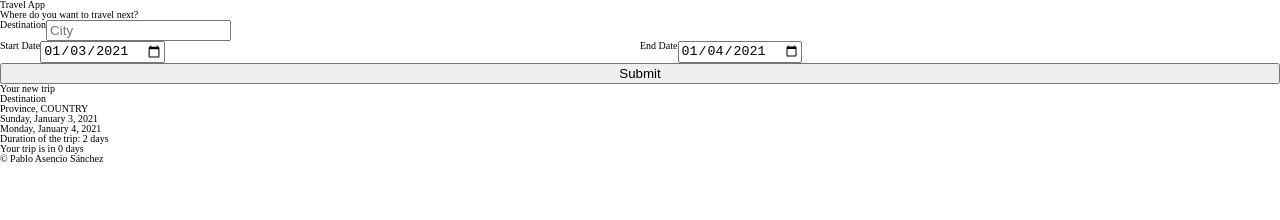
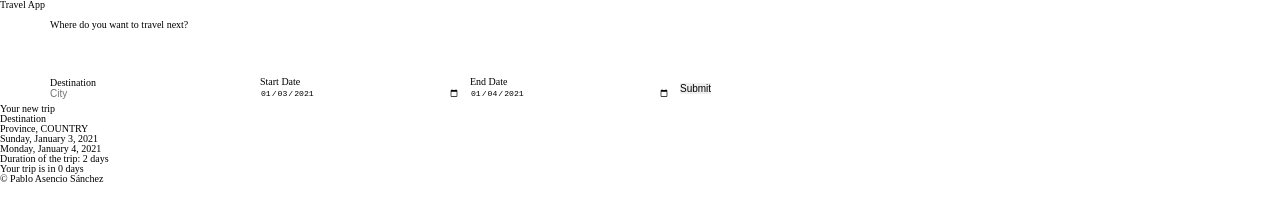
Before and after one commit to PabloAsencio/travel-app, a website built with webpack: page src/client/views/index.html in a window 1280 px wide. Built offline with nearby package versions, Linux system fonts and the light colour scheme; a web font is replaced by a local one.

Commit message:
feat: Create definitive layout for the form

```diff
--- a/src/client/styles/form.scss
+++ b/src/client/styles/form.scss
@@ -1,6 +1,10 @@
 .autocomplete {
     position: relative;
     display: inline-block;
+
+    &__input {
+        width: 100%;
+    }
 
     .autocomplete-items {
         position: absolute;
--- a/src/client/styles/layout.scss
+++ b/src/client/styles/layout.scss
@@ -1,10 +1,33 @@
+.tripSelection {
+    max-width: 50rem;
+    margin: 1rem 1rem auto 5rem;
+    display: flex;
+    flex-flow: column nowrap;
+    align-items: flex-start;
+}
+
 .form {
     display: flex;
     flex-flow: column nowrap;
+    align-items: center;
 
     &__field {
         display: flex;
         flex-flow: column nowrap;
+        margin: 0.5rem 0;
+        width: 100%;
+        min-width: 20rem;
+        max-width: 30rem;
+    }
+
+    &__errors {
+        height: 3.2rem;
+        align-self: flex-start;
+        max-width: 30rem;
+    }
+
+    &__error {
+        max-width: 30rem;
     }
 
     &__date--fallback {
@@ -16,22 +39,29 @@
         display: flex;
         flex-flow: column nowrap;
     }
+
+    &__submit {
+        flex-basis: content;
+    }
 }
 
 @media only screen and (min-width: 768px) {
     .form {
         display: grid;
         grid-template:
+            'errors      errors' 1fr
             'destination destination' 1fr
             'startDate   endDate' 1fr
             'submit      submit' 1fr / 1fr 1fr;
+        gap: 1rem 1rem;
 
-        &__field {
-            flex-flow: row nowrap;
+        &__errors {
+            grid-area: errors;
         }
 
         &__city {
             grid-area: destination;
+            max-width: 62rem;
         }
 
         &__date {
@@ -46,6 +76,19 @@
 
         &__submit {
             grid-area: submit;
+            justify-self: center;
         }
     }
 }
+
+@media only screen and (min-width: 1024px) {
+    .tripSelection {
+        max-width: 60rem;
+    }
+
+    .form {
+        grid-template:
+            'errors      errors    errors  errors' 1fr
+            'destination startDate endDate submit' 1fr / 2fr 1fr 1fr 1fr;
+    }
+}
--- a/src/client/styles/resets.scss
+++ b/src/client/styles/resets.scss
@@ -129,6 +129,19 @@ table {
 }
 
 // *** Own Resets ***
+*,
+*::after,
+*::before {
+    margin: 0;
+    padding: 0;
+    border: 0;
+    font-synthesis: none;
+    font-size: 100%;
+    font-weight: normal;
+    vertical-align: baseline;
+    box-sizing: inherit;
+}
+
 a,
 a:hover,
 a:visited {
--- a/src/client/views/index.html
+++ b/src/client/views/index.html
@@ -24,15 +24,26 @@
                     action="#"
                     autocomplete="off"
                 >
-                    <div class="form__field form__city">
+                    <div class="form__errors">
                         <p
                             class="form__error error"
                             id="tripSelection__error--city"
                         ></p>
+                        <p
+                            class="form__error error"
+                            id="tripSelection__error--startDate"
+                        ></p>
+                        <p
+                            class="form__error error"
+                            id="tripSelection__error--endDate"
+                        ></p>
+                    </div>
+                    <div class="form__field form__city">
                         <label for="city">Destination</label>
                         <div class="autocomplete">
                             <!-- This input element with autocomplete functionality is based on https://www.w3schools.com/howto/howto_js_autocomplete.asp-->
                             <input
+                                class="autocomplete__input"
                                 type="text"
                                 id="city"
                                 name="city"
@@ -43,21 +54,11 @@
                     <div
                         class="form__date form__field form__date--start"
                         id="tripSelection__container--startDate"
-                    >
-                        <p
-                            class="form__error error"
-                            id="tripSelection__error--startDate"
-                        ></p>
-                    </div>
+                    ></div>
                     <div
                         class="form__date form__field form__date--end"
                         id="tripSelection__container--endDate"
-                    >
-                        <p
-                            class="form__error error"
-                            id="tripSelection__error--endDate"
-                        ></p>
-                    </div>
+                    ></div>
                     <input
                         class="form__submit"
                         type="submit"
```
